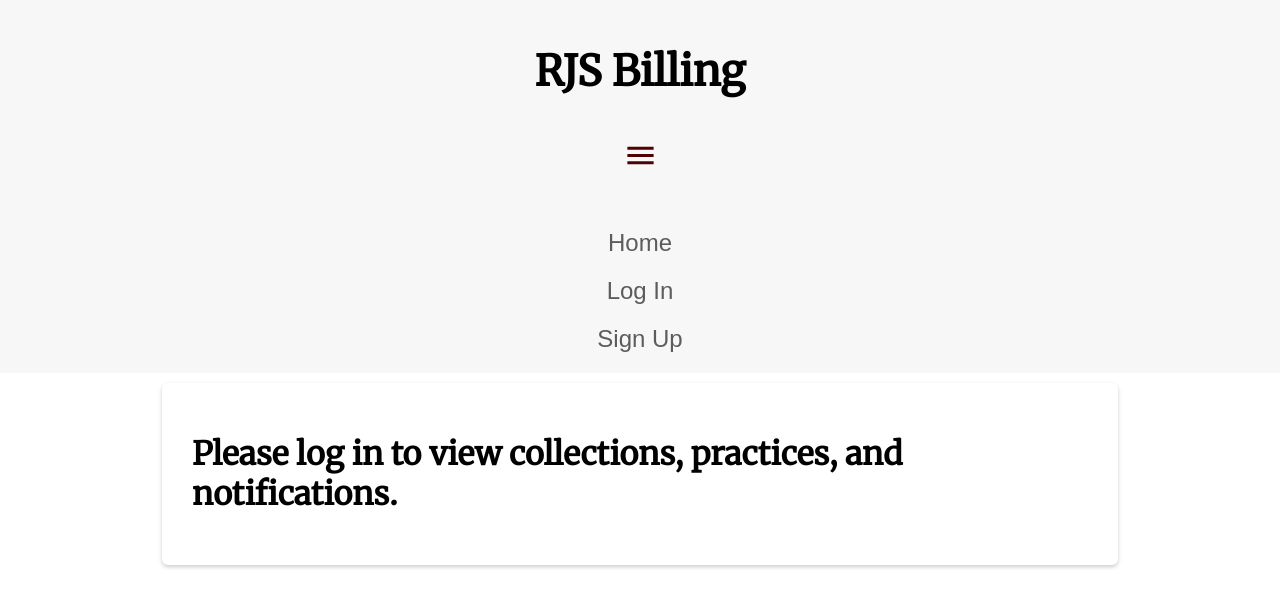
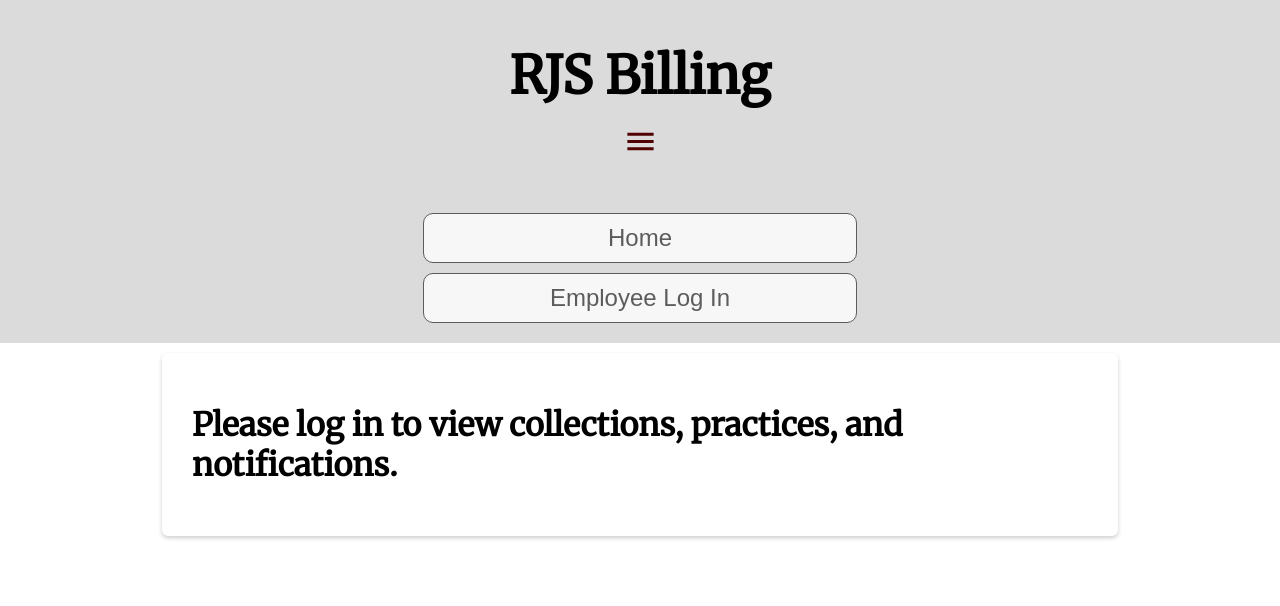
Before and after one commit to Cscharf91/collection-client, a React (Create React App) app: page / in a window 1280 px wide. Both pictures are taken after a click on the icon 640 px from the left and 155 px from the top of the page. Shown: the top 606 px of the page. Built offline with nearby package versions, Linux system fonts and the light colour scheme.

Commit message:
changed navbar styles and animations

```diff
--- a/src/App.css
+++ b/src/App.css
@@ -4,17 +4,20 @@ body {
 }
 
 .navbar {
-  padding: 10px;
+  display: grid;
+  align-items: center;
   text-align: center;
-  background: #f7f7f7;
+  background: #dbdbdb;
 }
 
 .navbar h1 {
-  font-size: 42px;
+  margin-bottom: 20px;
+  font-size: 52px;
 }
 
 .nav-links button {
-  width: 50%;
+  transition: background 0.5s;
+  width: 35%;
   border: 1px solid;
   padding: 10px;
   cursor: pointer;
@@ -22,14 +25,23 @@ body {
   color: #5c5c5c;
   border: none;
   font-size: 24px;
+  border: 1px solid;
+  border-radius: 10px;
+}
+
+.nav-links button:hover {
+  transition: background 0.5s;
+  background: #cccccc;
 }
 
 .nav-links {
+  max-height: 0;
+  padding: 20px;
   display: grid;
   opacity: 1;
-  max-height: auto;
   grid-template-columns: 1fr;
-  transition: 0.5s;
+  transition: 1s;
+  grid-gap: 10px;
 }
 
 .scan-img {
@@ -133,7 +145,7 @@ body {
 }
 
 .hidden {
-  max-height: 0px;
+  height: 0px;
   overflow: hidden;
   visibility: hidden;
   opacity: 0;
--- a/src/modules/NavBar.js
+++ b/src/modules/NavBar.js
@@ -7,13 +7,19 @@ function NavBar(props) {
   const [navToggle, setNavToggle] = useState("hidden");
 
   const handleMenuToggle = () => {
-    navToggle === "hidden" ? setNavToggle("") : setNavToggle("hidden");
+    const navDom = document.querySelector('.nav-links');
+    if (navToggle === "hidden") {
+      setNavToggle("");
+      navDom.style.maxHeight = "10000px";
+    } else {
+      setNavToggle("hidden");
+      navDom.style.maxHeight = "0";
+    }
   }
 
   return (
     <nav className={navToggle !== "hidden" ? "navbar menu-selected" : "navbar"}>
-      <h1>RJS Billing</h1>
-      <h1>
+      <h1>RJS Billing <br/>
         <MenuIcon fontSize="large" onClick={handleMenuToggle} />
       </h1>
       <div className={`nav-links ${navToggle}`}>
@@ -27,14 +33,14 @@ function NavBar(props) {
         )}
         {!user && (
           <Link onClick={() => setNavToggle('hidden')} to="/login">
-            <button>Log In</button>
+            <button>Employee Log In</button>
           </Link>
         )}
-        {!user && (
+        {/* {!user && (
           <Link onClick={() => setNavToggle('hidden')} to="/signup">
             <button>Sign Up</button>
           </Link>
-        )}
+        )} */}
         {user && (
           <Link onClick={() => setNavToggle('hidden')} to="/practices/create">
             <button>Create Practice</button>
--- a/src/modules/Reminders.js
+++ b/src/modules/Reminders.js
@@ -6,14 +6,17 @@ import { DateTime } from 'luxon';
 function Reminders(props) {
   const user = JSON.parse(localStorage.user);
   const [reminders, setReminders] = useState([]);
+  const [isLoading, setIsLoading] = useState(true);
 
   useEffect(() => {
     const getReminders = async () => {
       try {
         const { data } = await axios.get('https://mighty-refuge-61161.herokuapp.com/api/notes');
         setReminders(data);
+        setIsLoading(false);
       } catch (err) {
         console.log(err);
+        setIsLoading(false);
       }
     }
     getReminders();
@@ -21,9 +24,13 @@ function Reminders(props) {
 
   return (
     <div>
-      <h1>Reminders for This Week:</h1>
       {user &&
         <div className="reminders">
+          <h1>Reminders for This Week:</h1>
+          {isLoading && <h3>Loading...</h3>}
+          {!isLoading && reminders.length < 1 &&
+            <p>There are currently no reminders.</p>
+          }
           {reminders.map(reminder => (
             <div id={reminder._id} className="card">
               <h3>{`${reminder.collectionId.fname} ${reminder.collectionId.lname}`}</h3>
--- a/src/modules/practices/Practice.js
+++ b/src/modules/practices/Practice.js
@@ -92,7 +92,7 @@ function Practice(props) {
           <option value="lname">Alphabetical (last name)</option>
         </select>
         {filteredCollections.length > 0 && filteredCollections.map(collection => (
-          <Link key={collection._id} to={`/collections/${collection._id}`}><p>{`${collection.fname} ${collection.lname}: $${(parseInt(collection.amountDue) - parseInt(collection.amountPaid)).toFixed(2)}`} | {DateTime.fromISO(collection.date).toLocaleString()}</p>
+          <Link key={collection._id} to={`/collections/${collection._id}`}><p>{`${collection.fname} ${collection.lname}: $${(parseFloat(collection.amountDue) - parseFloat(collection.amountPaid)).toFixed(2)}`} | {DateTime.fromISO(collection.date).toLocaleString()}</p>
           </Link>
         ))}
       </div>
```
Also changed, not shown: src/modules/auth/SignUp.js (added, +65 -0 lines), 1 other file (tests, documents, lock files or other folders).
